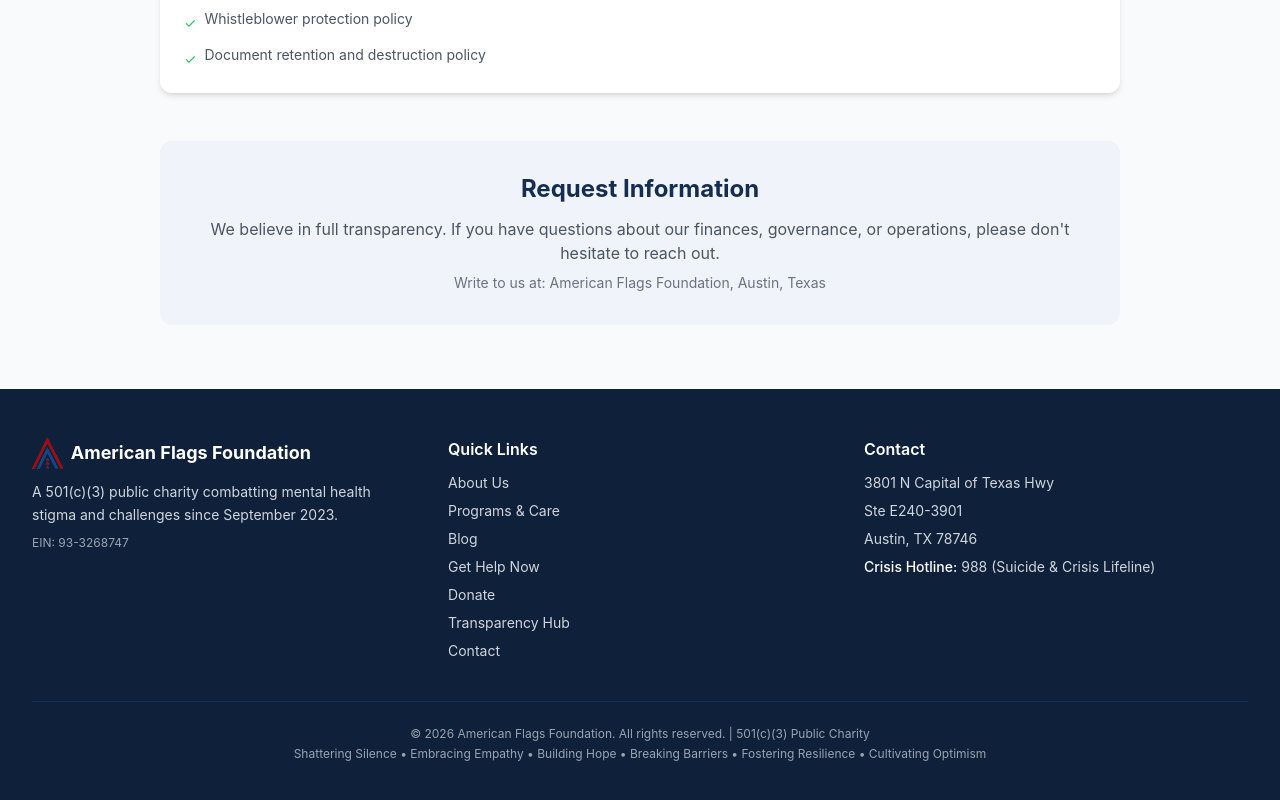
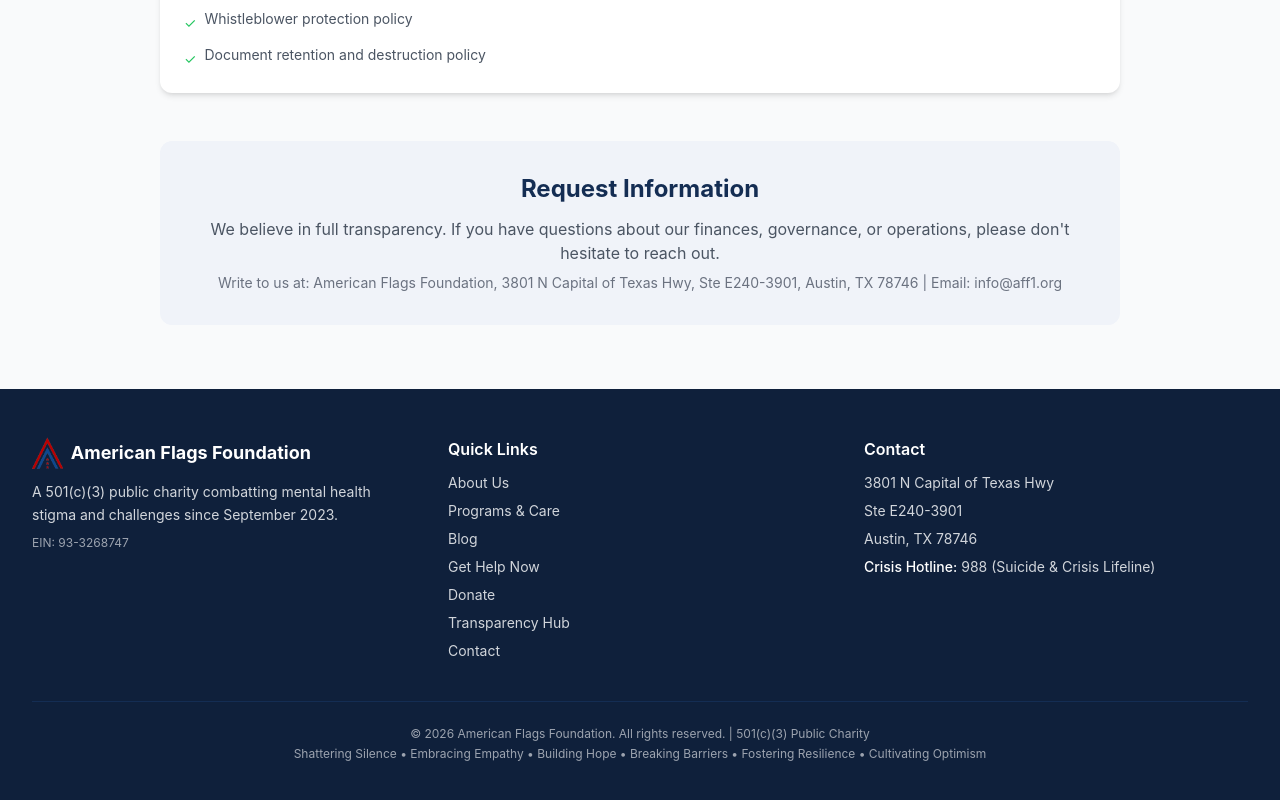
Before and after one commit to AmericanFlagsFoundation/website, a Next.js app: page /transparency in a window 1280 px wide. Shown: the part 1120-1920 px from the top of the page. Built offline with nearby package versions, Linux system fonts and the light colour scheme.

Commit message:
Add full address and email to transparency page

```diff
--- a/src/app/transparency/page.tsx
+++ b/src/app/transparency/page.tsx
@@ -114,8 +114,8 @@
             reach out.
           </p>
           <p className="text-sm text-gray-500">
-            Write to us at: American Flags Foundation,
-            Austin, Texas
+            Write to us at: American Flags Foundation, 3801 N Capital of Texas Hwy,
+            Ste E240-3901, Austin, TX 78746 | Email: info@aff1.org
           </p>
         </div>
       </section>
```
